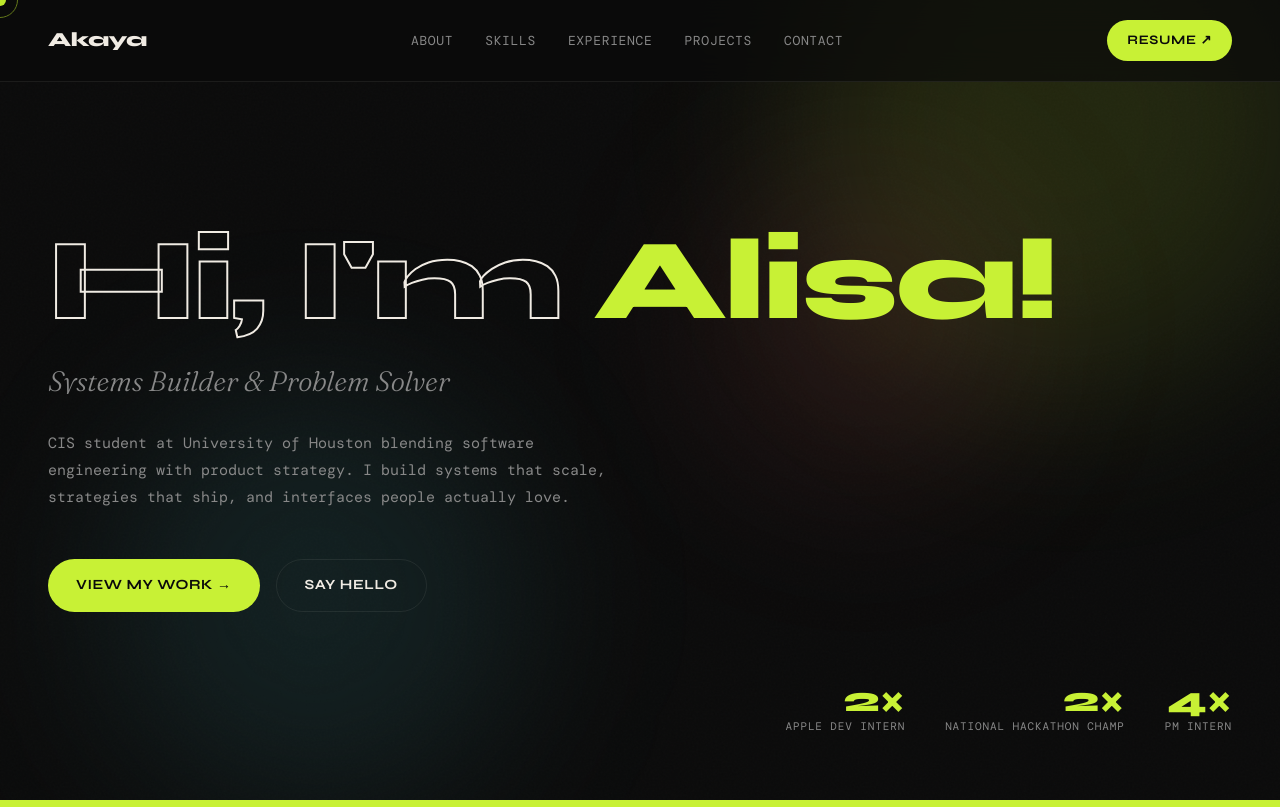
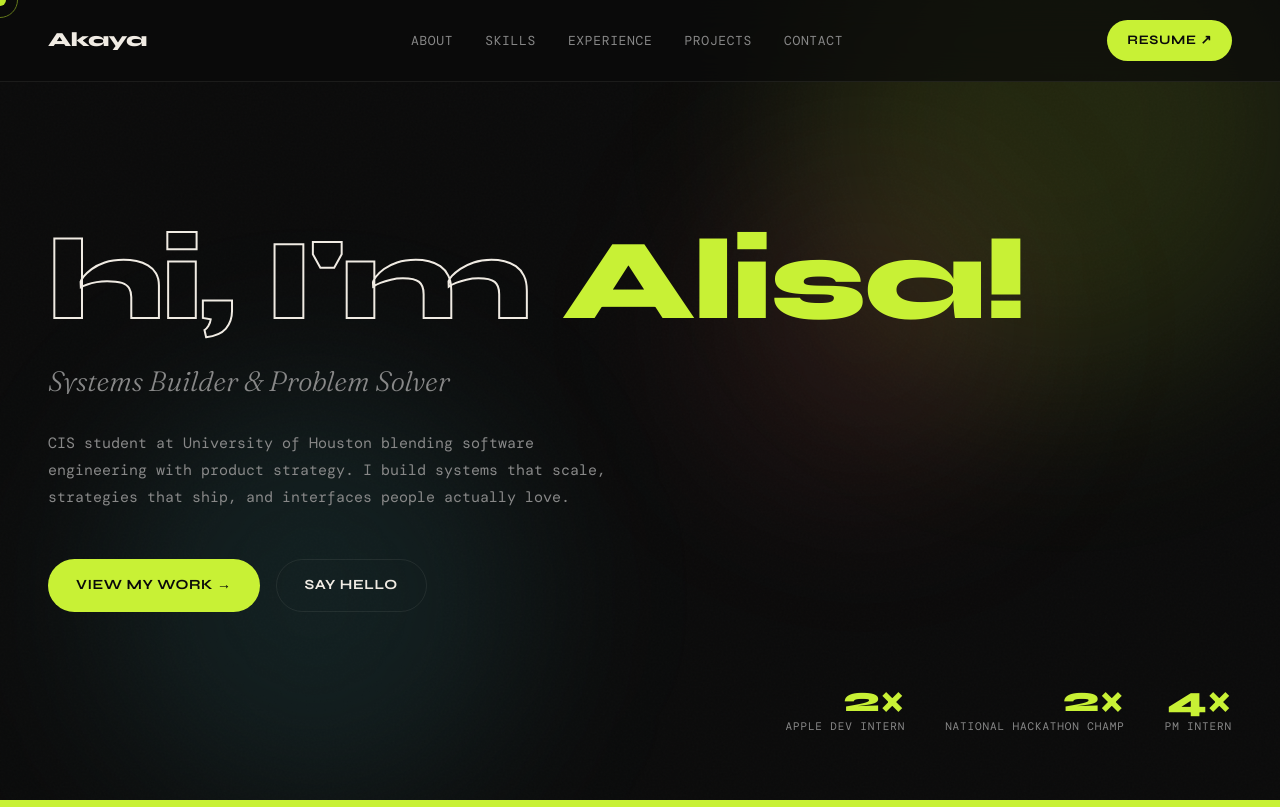
Before and after one commit to alisaakaya/Lisa---V2, a plain HTML site: page index.html in a window 1280 px wide. Shown: the top 807 px of the page. Drawn offline with nearby package versions, Linux system fonts and the light colour scheme; a web font is replaced by a local one.

Commit message:
Update index.html

```diff
--- a/index.html
+++ b/index.html
@@ -1069,7 +1069,7 @@
   <div class="hero-tag">Available · Class of 2026</div>-->
 
   <h1 class="hero-name">
-    <span class="stroke">Hi, I'm</span>
+    <span class="stroke">hi, I'm</span>
     <span class="accent">Alisa!</span>
   </h1>
 
```
